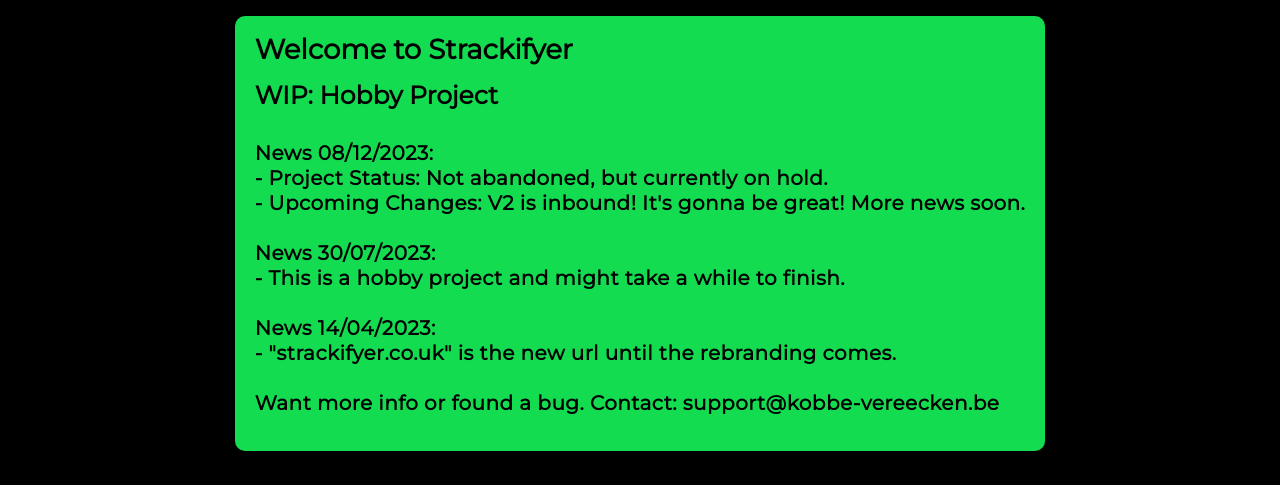
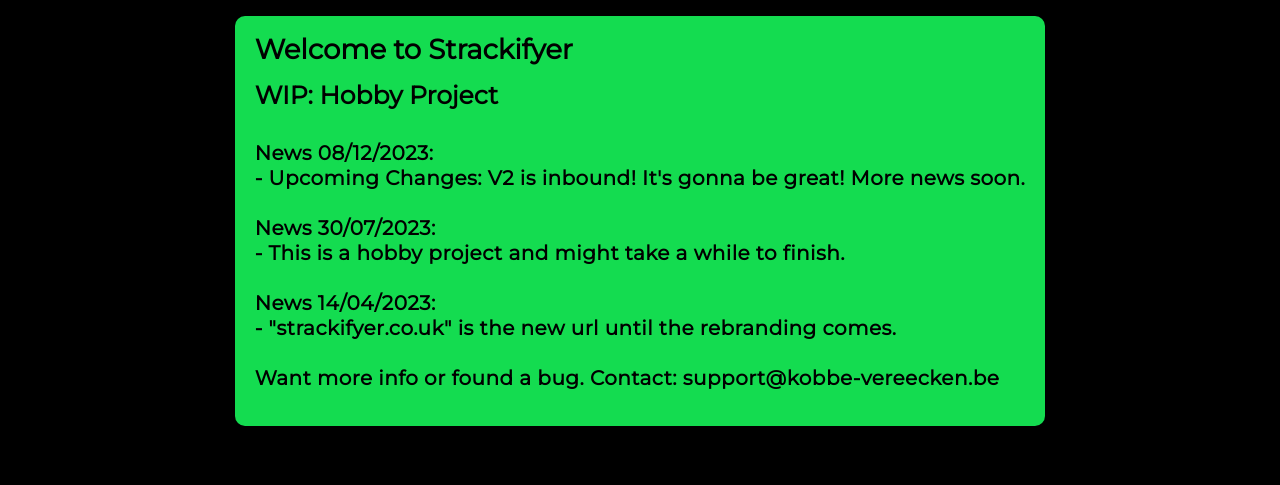
Before and after one commit to CyberNeonHD/Strackifyer, a plain HTML site: page stats.html in a window 1280 px wide. Shown: the part 315-800 px from the top of the page. Drawn offline with Linux system fonts and the light colour scheme.

Commit message:
Update stats.html
Project is actually no longer on hold...

```diff
--- a/stats.html
+++ b/stats.html
@@ -57,7 +57,6 @@
                         <br>
                     <p>
                       News 08/12/2023: <br>
-                      - Project Status: Not abandoned, but currently on hold.<br>
                       - Upcoming Changes: V2 is inbound! It's gonna be great! More news soon.<br>
                         <br>
 
```
